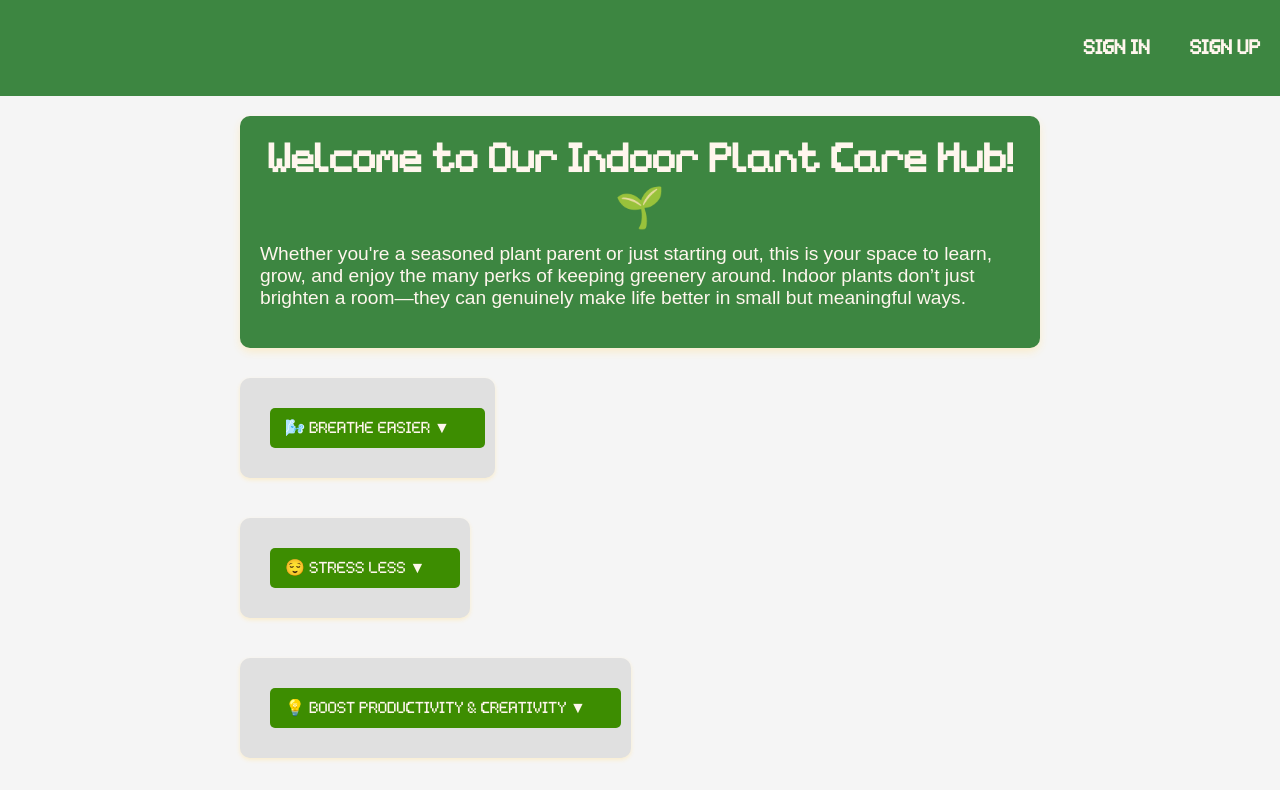
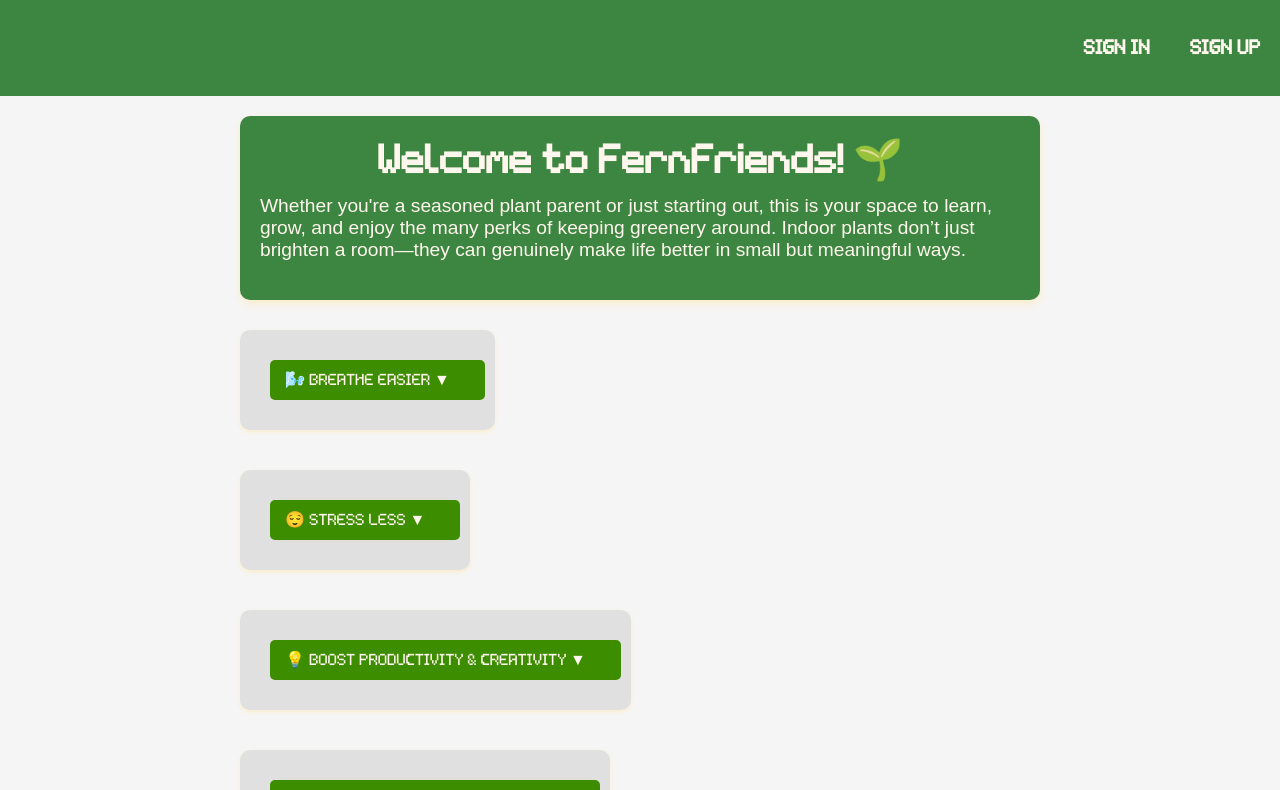
Before and after one commit to viktoriia-sokolenko/fernfriends-wildhacks2025, a React (Create React App) app in the folder client/: page / in a window 1280 px wide. Shown: the top 790 px of the page. Built offline with nearby package versions, Linux system fonts and the light colour scheme.

Commit message:
fix search, add title

```diff
--- a/client/src/App.js
+++ b/client/src/App.js
@@ -21,7 +21,7 @@ function App() {
   return (
     <div className="app-container">
       <header className="app-header">
-        <h1>Welcome to Our Indoor Plant Care Hub! 🌱</h1>
+        <h1>Welcome to FernFriends! 🌱</h1>
         <p className="app-intro">
           Whether you're a seasoned plant parent or just starting out, this is your space to learn, grow, and enjoy the many perks of keeping greenery around. Indoor plants don’t just brighten a room—they can genuinely make life better in small but meaningful ways.
         </p>
```
